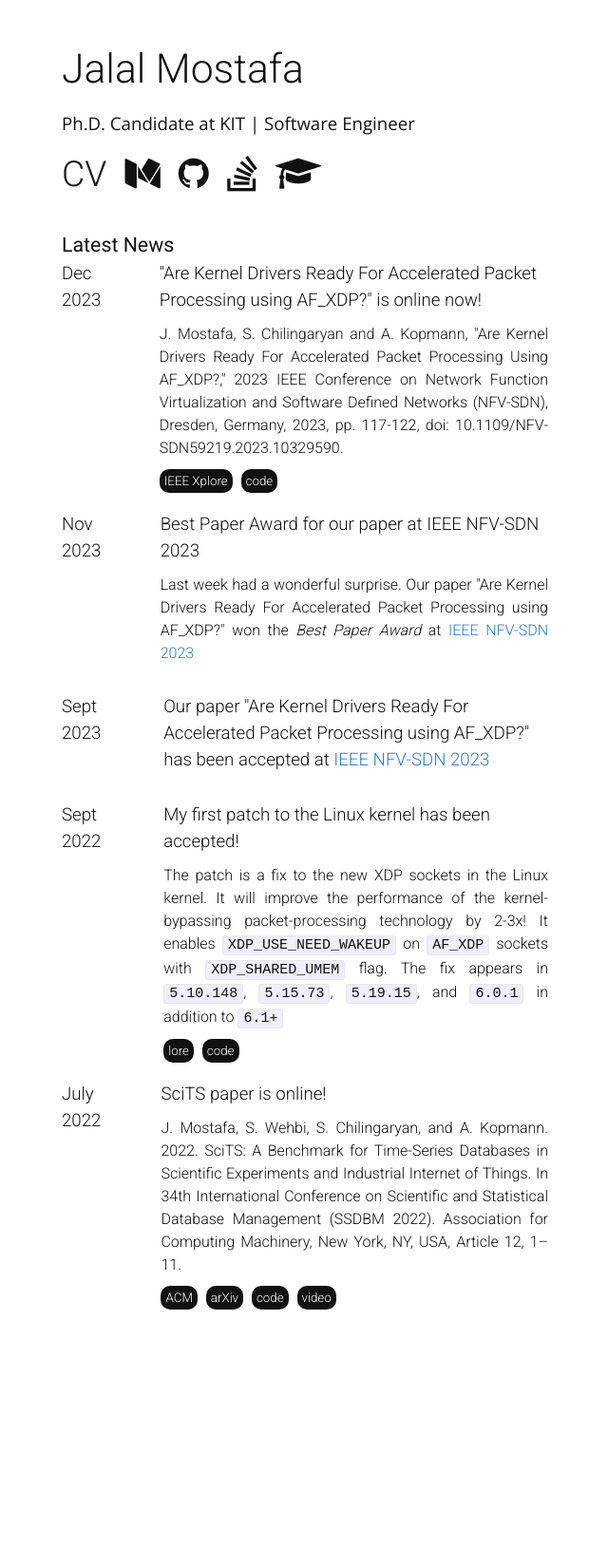
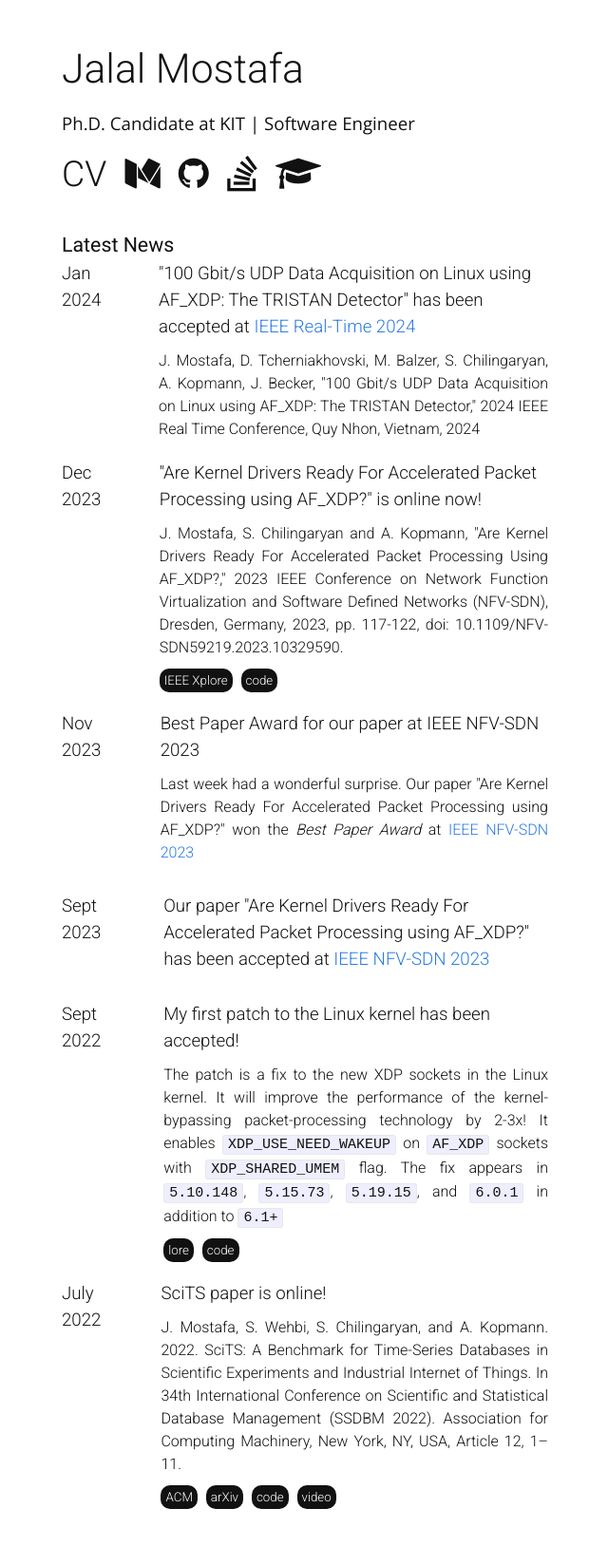
Before and after one commit to jalalmostafa/jalalmostafa.github.io, a Jekyll site: the page built from index.html, in a window 1280 px wide. Shown: the whole page at 95% size, without its empty margins (319-959 px from the left). Built offline with Jekyll 4.4.1, drawn with Linux system fonts in a browser that asks for light colours; before the commit the page ends 1438 px from its top, so only the background shows below that.

Commit message:
news: add tristan paper notification to news

```diff
--- a/index.html
+++ b/index.html
@@ -54,6 +54,23 @@ layout: home
         <header class="section-header">Latest News</header>
         <article class="section-content">
             <!--add news here -->
+            <div class="news">
+                <span class="news-date">Jan 2024</span>
+                <span class="news-paper">
+                    <div class="news-paper-header">
+                        "100 Gbit/s UDP Data Acquisition on Linux using AF_XDP: The TRISTAN Detector"  has been accepted at <a href="https://indico.cern.ch/event/940112//">IEEE Real-Time 2024</a>
+                    </div>
+                    <div class="news-paper-content">
+                         J. Mostafa, D. Tcherniakhovski, M. Balzer, S. Chilingaryan, A. Kopmann,  J. Becker, "100 Gbit/s UDP Data Acquisition on Linux using AF_XDP: The TRISTAN Detector," 2024 IEEE Real Time Conference, Quy Nhon, Vietnam, 2024
+                    </div>
+<!--                     <div class="news-paper-footer">
+                        <a href="https://doi.org/10.1109/NFV-SDN59219.2023.10329590" class="news-link">IEEE Xplore</a>
+
+                        <a href="https://github.com/jalalmostafa/afxdp_perfeval" class="news-link">code</a>
+
+                    </div> -->
+                </span>
+            </div>
             <div class="news">
                 <span class="news-date">Dec 2023</span>
                 <span class="news-paper">
```
